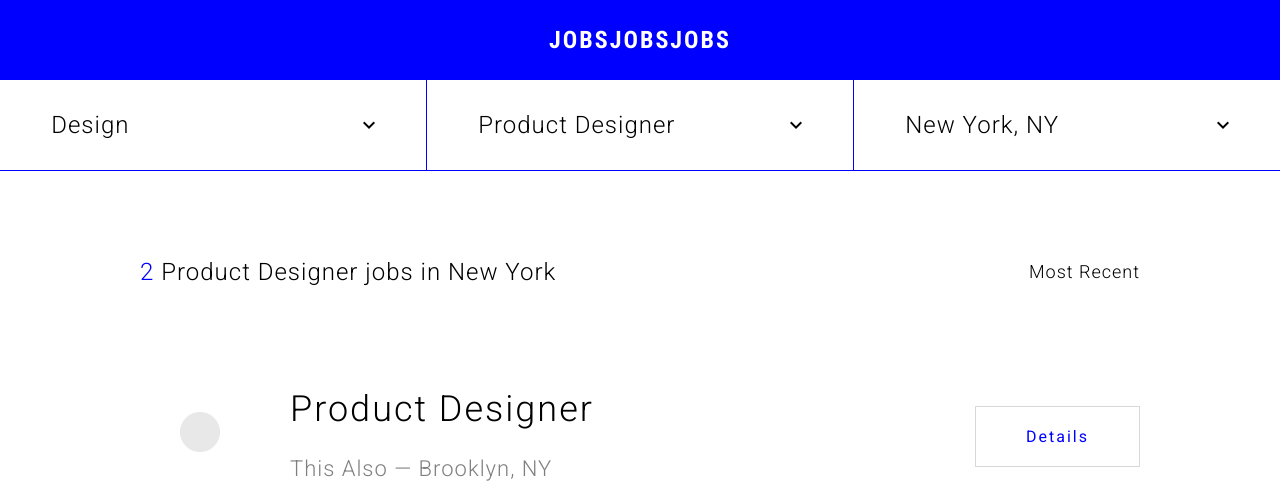
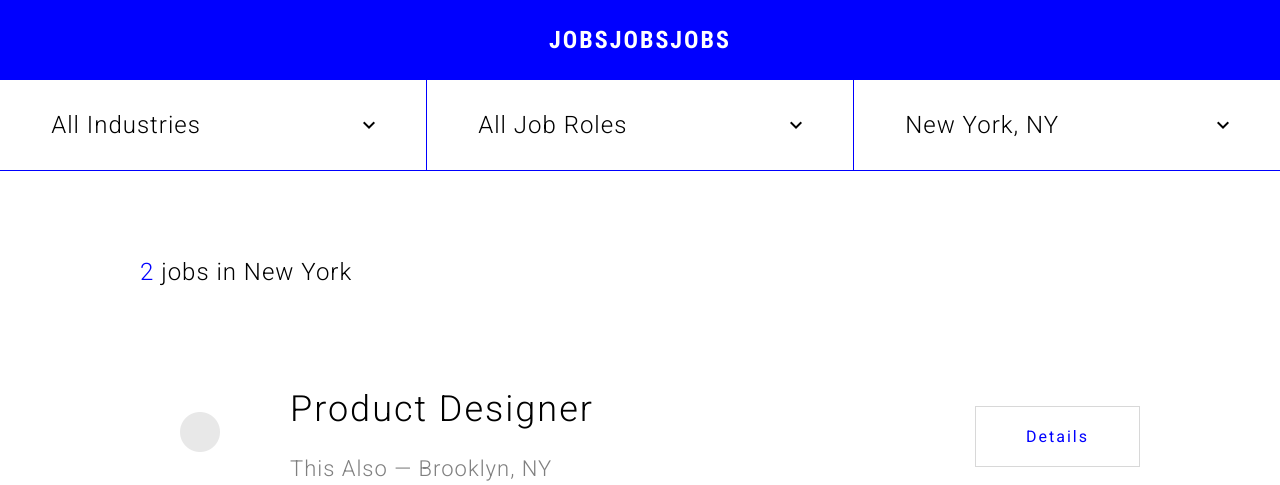
Before and after one commit to michellecruz/jobs-cms, a Django app: template jobs/templates/index.html in a window 1280 px wide. Shown: the top 485 px of the page. Run offline with Django 3.2, Linux system fonts and the light colour scheme; the template is opened without the code that fills it: values that come from a table or form of the project are taken from there, others are empty; data comes from the database, SQL or seed files in the repository; both versions use the stored data as it was after the commit; parts of the project's set-up code (start-up, migrations or seed data) failed here and were passed over.

Commit message:
updated readme, changed file structure

```diff
--- a/jobs/templates/_includes/menu-filter.html
+++ b/jobs/templates/_includes/menu-filter.html
@@ -1,7 +1,7 @@
     <ul id="filters">
         <li class="filter-category dropdown closed">
             <div class="title">
-                Design
+                All Industries
             </div>
 
             <div class="dropdown-menu">
@@ -20,18 +20,12 @@
 
         <li class="filter-job-title dropdown closed">
             <div class="title">
-                Product Designer
+                All Job Roles
             </div>
 
             <div class="dropdown-menu">
                 <ul>
                     <li>All Job Roles</li>
-                    <li>Advertising</li>
-                    <li>Fashion</li>
-                    <li>Film</li>
-                    <li>Marketing</li>
-                    <li>Public Relations</li>
-                    <li>Other</li>
                 </ul>
             </div>
         </li>
@@ -44,12 +38,7 @@
             <div class="dropdown-menu">
                 <ul>
                     <li>All Locations</li>
-                    <li>Advertising</li>
-                    <li>Fashion</li>
-                    <li>Film</li>
-                    <li>Marketing</li>
-                    <li>Public Relations</li>
-                    <li>Other</li>
+                    <li>New York, NY</li>
                 </ul>
             </div>
         </li>
--- a/jobs/templates/admin/dashboard.html
+++ b/jobs/templates/admin/dashboard.html
@@ -30,11 +30,11 @@
             <div class="container">
                 <div class="filter-container">
                     <div class="description">
-                        <span>{% if jobs %}{{ jobs.count }}{% else %}0{% endif %}</span> Product Designer job{% if jobs %}{% if jobs.count > 1 %}s{% endif %}{% endif %} in New York
+                        <span>{% if jobs %}{{ jobs.count }}{% else %}0{% endif %}</span> job{% if jobs %}{% if jobs.count > 1 %}s{% endif %}{% endif %} in New York
                     </div>
 
                     <div class="sort">
-                        Most Recent
+                        <!-- Most Recent -->
                     </div>
                 </div>
 
--- a/jobs/templates/index.html
+++ b/jobs/templates/index.html
@@ -19,11 +19,11 @@
             <div class="container">
                 <div class="filter-container">
                     <div class="description">
-                        <span>{% if jobs %}{{ jobs.count }}{% else %}0{% endif %}</span> Product Designer job{% if jobs %}{% if jobs.count > 1 %}s{% endif %}{% endif %} in New York
+                        <span>{% if jobs %}{{ jobs.count }}{% else %}0{% endif %}</span> job{% if jobs %}{% if jobs.count > 1 %}s{% endif %}{% endif %} in New York
                     </div>
 
                     <div class="sort">
-                        Most Recent
+                        <!-- Most Recent -->
                     </div>
                 </div>
 
```
Also changed, not shown: README.md, db.sqlite3, 14 other files.
